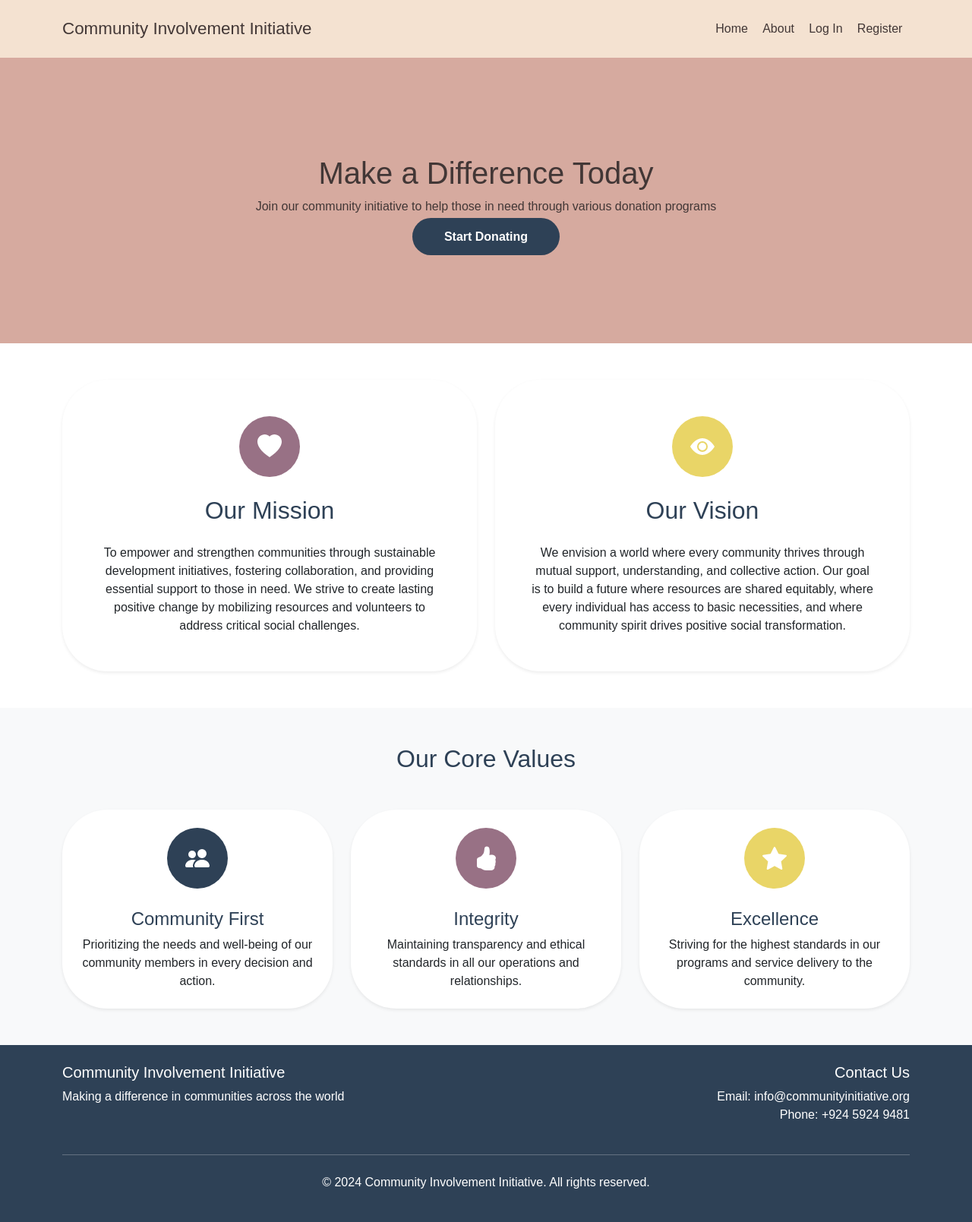
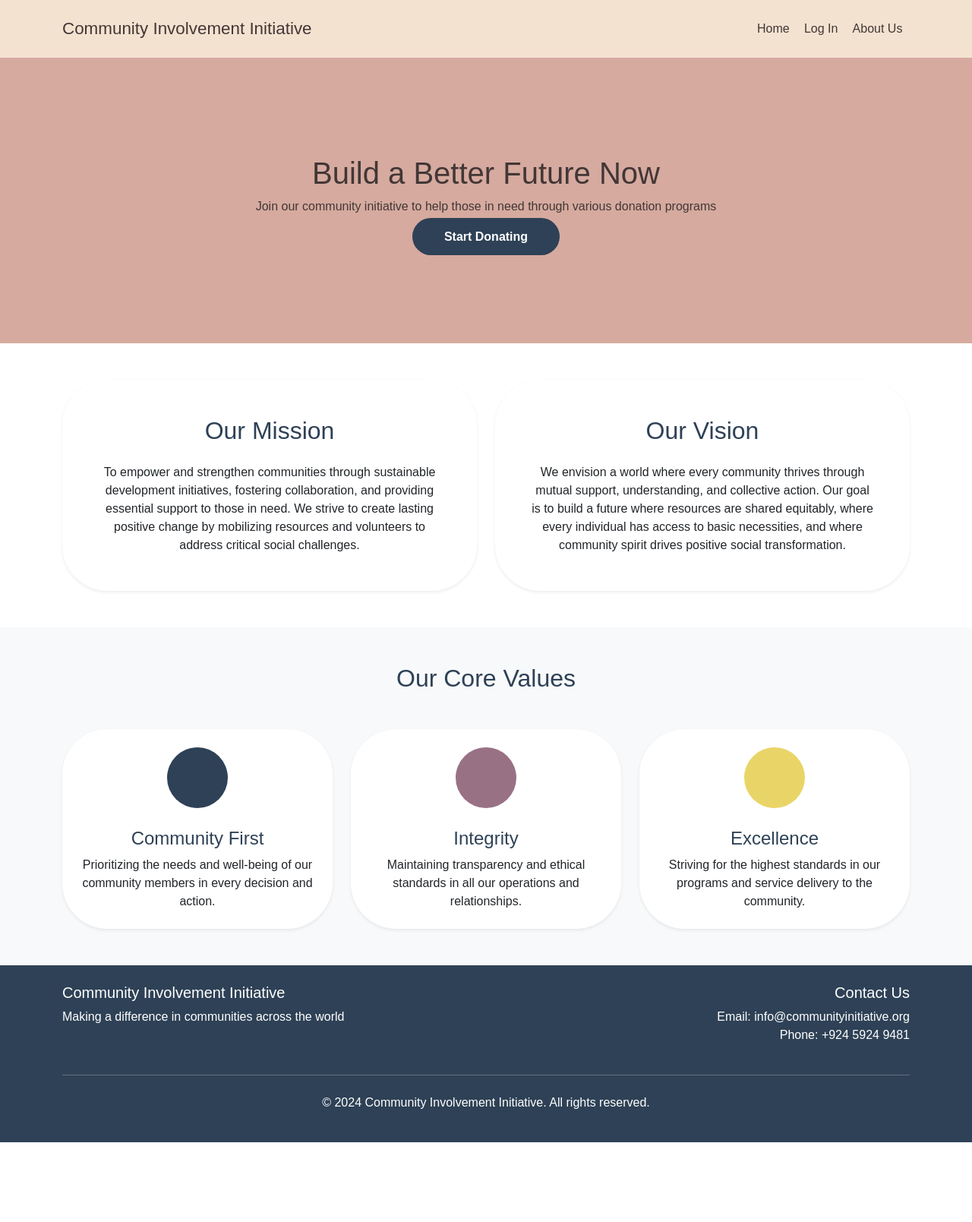
Before and after one commit to Zaiii12/CII, a PHP site: page /Main.php in a window 1280 px wide. Shown: the whole page at 76% size. After the commit the page ends 1504 px from the top, so only its background shows below. Run offline with PHP 8.4, Linux system fonts and the light colour scheme.

Commit message:
Update Main.php
..

```diff
--- a/Main.php
+++ b/Main.php
@@ -1,3 +1,4 @@
+
 <!DOCTYPE html>
 <html lang="en">
 <head>
@@ -9,9 +10,9 @@
 
 <body>
     <?php
-    session_start();
+
     $site_title = "Community Involvement Initiative";
-    $hero_title = "Make a Difference Today";
+    $hero_title = "Build a Better Future Now";
     $hero_text = "Join our community initiative to help those in need through various donation programs";
     $cta_text = "Start Donating";
     ?>
@@ -27,16 +28,13 @@
                 <ul class="navbar-nav">
 
                     <li class="nav-item">
-                        <a class="nav-link" href="Main.php">Home</a>
-                   </li>
-                    <li class="nav-item">
-                        <a class="nav-link" href="Aboutus.html">About</a>
+                        <a class="nav-link" href="home.php">Home</a>
                     </li>
                     <li class="nav-item">
-                        <a class="nav-link" href="Login.php">Log In</a>
+                        <a class="nav-link" href="#">Log In</a>
                     </li>
                     <li class="nav-item">
-                        <a class="nav-link" href="Registration.php">Register</a>
+                        <a class="nav-link" href="#">About Us</a>
                     </li>
                 </ul>
             </div>
@@ -48,7 +46,7 @@
         <div class="container">
             <h1 class="#"><?php echo $hero_title; ?></h1>
             <p class="#"><?php echo $hero_text; ?></p>
-            <a href="Donation.php" class="cta-button"><?php echo $cta_text; ?></a>
+            <a href="required.php" class="cta-button"><?php echo $cta_text; ?></a>
         </div>
     </section>
     <script src="https://cdn.jsdelivr.net/npm/bootstrap@5.3.0/dist/js/bootstrap.bundle.min.js"></script>
@@ -62,11 +60,7 @@
                 <div class="col-md-6">
                     <div class="card mission-vision-card h-100 shadow-sm">
                         <div class="card-body text-center p-5">
-                            <div class="icon-circle bg-rose">
-                                <svg xmlns="http://www.w3.org/2000/svg" width="40" height="32" fill="white" class="bi bi-heart-fill" viewBox="0 0 16 16">
-                                    <path fill-rule="evenodd" d="M8 1.314C12.438-3.248 23.534 4.735 8 15-7.534 4.736 3.562-3.248 8 1.314z"/>
-                                </svg>
-                            </div>
+
                             <h2 class="card-title text-navy mb-4">Our Mission</h2>
                             <p class="card-text">
                                 To empower and strengthen communities through sustainable development initiatives,
@@ -82,12 +76,7 @@
                 <div class="col-md-6">
                     <div class="card mission-vision-card h-100 shadow-sm">
                         <div class="card-body text-center p-5">
-                            <div class="icon-circle bg-gold">
-                                <svg xmlns="http://www.w3.org/2000/svg" width="32" height="32" fill="white" class="bi bi-eye-fill" viewBox="0 0 16 16">
-                                    <path d="M10.5 8a2.5 2.5 0 1 1-5 0 2.5 2.5 0 0 1 5 0z"/>
-                                    <path d="M0 8s3-5.5 8-5.5S16 8 16 8s-3 5.5-8 5.5S0 8 0 8zm8 3.5a3.5 3.5 0 1 0 0-7 3.5 3.5 0 0 0 0 7z"/>
-                                </svg>
-                            </div>
+
                             <h2 class="card-title text-navy mb-4">Our Vision</h2>
                             <p class="card-text">
                                 We envision a world where every community thrives through mutual support,
@@ -111,11 +100,7 @@
                     <div class="card mission-vision-card h-100 shadow-sm">
                         <div class="card-body text-center p-4">
                             <div class="icon-circle bg-navy">
-                                <svg xmlns="http://www.w3.org/2000/svg" width="32" height="32" fill="white" class="bi bi-people-fill" viewBox="0 0 16 16">
-                                    <path d="M7 14s-1 0-1-1 1-4 5-4 5 3 5 4-1 1-1 1H7zm4-6a3 3 0 1 0 0-6 3 3 0 0 0 0 6z"/>
-                                    <path fill-rule="evenodd" d="M5.216 14A2.238 2.238 0 0 1 5 13c0-1.355.68-2.75 1.936-3.72A6.325 6.325 0 0 0 5 9c-4 0-5 3-5 4s1 1 1 1h4.216z"/>
-                                    <path d="M4.5 8a2.5 2.5 0 1 0 0-5 2.5 2.5 0 0 0 0 5z"/>
-                                </svg>
+
                             </div>
                             <h3 class="card-title h4 text-navy">Community First</h3>
                             <p class="card-text">Prioritizing the needs and well-being of our community members in
@@ -127,9 +112,7 @@
                     <div class="card mission-vision-card h-100 shadow-sm">
                         <div class="card-body text-center p-4">
                             <div class="icon-circle bg-rose">
-                                <svg xmlns="http://www.w3.org/2000/svg" width="32" height="32" fill="white" class="bi bi-hand-thumbs-up-fill" viewBox="0 0 16 16">
-                                    <path d="M6.956 1.745C7.021.81 7.908.087 8.864.325l.261.066c.463.116.874.456 1.012.965.22.816.533 2.511.062 4.51a9.84 9.84 0 0 1 .443-.051c.713-.065 1.669-.072 2.516.21.518.173.994.681 1.2 1.273.184.532.16 1.162-.234 1.733.058.119.103.242.138.363.077.27.113.567.113.856 0 .289-.036.586-.113.856-.039.135-.09.273-.16.404.169.387.107.819-.003 1.148a3.163 3.163 0 0 1-.488.901c.054.152.076.312.076.465 0 .305-.089.625-.253.912C13.1 15.522 12.437 16 11.5 16H8c-.605 0-1.07-.081-1.466-.218a4.82 4.82 0 0 1-.97-.484l-.048-.03c-.504-.307-.999-.609-2.068-.722C2.682 14.464 2 13.846 2 13V9c0-.85.685-1.432 1.357-1.615.849-.232 1.574-.787 2.132-1.41.56-.627.914-1.28 1.039-1.639.199-.575.356-1.539.428-2.59z"/>
-                                </svg>
+
                             </div>
                             <h3 class="card-title h4 text-navy">Integrity</h3>
                             <p class="card-text">Maintaining transparency and ethical standards in
@@ -141,9 +124,7 @@
                     <div class="card mission-vision-card h-100 shadow-sm">
                         <div class="card-body text-center p-4">
                             <div class="icon-circle bg-gold">
-                                <svg xmlns="http://www.w3.org/2000/svg" width="32" height="32" fill="white" class="bi bi-star-fill" viewBox="0 0 16 16">
-                                    <path d="M3.612 15.443c-.386.198-.824-.149-.746-.592l.83-4.73L.173 6.765c-.329-.314-.158-.888.283-.95l4.898-.696L7.538.792c.197-.39.73-.39.927 0l2.184 4.327 4.898.696c.441.062.612.636.282.95l-3.522 3.356.83 4.73c.078.443-.36.79-.746.592L8 13.187l-4.389 2.256z"/>
-                                </svg>
+
                             </div>
                             <h3 class="card-title h4 text-navy">Excellence</h3>
                             <p class="card-text">Striving for the highest standards in our programs and service delivery to the community.</p>
@@ -198,6 +179,7 @@
         .navbar-brand {
             font-size: 1.4rem;
             color: var(--text-color);
+            margin-left: auto;
         }
 
         .nav-link {
```
